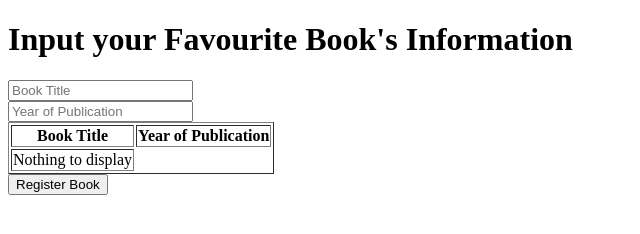
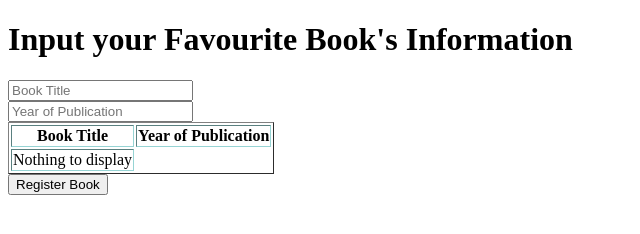
Before and after one commit to Brainmated/ITC-4214-Papadopoulos_Synetos, a plain HTML site: page index.html in a window 1280 px wide. Shown: the whole page, without its empty margins (0-640 px from the left). Drawn offline with nearby package versions, Linux system fonts and the light colour scheme; files that its build step writes are made by us from their sources.

Commit message:
To be changed

```diff
--- a/css/index.css
+++ b/css/index.css
@@ -9,3 +9,6 @@
     top: 0;
     bottom: 0;
 }
+th, td {
+    border-color: #96D4D4;
+  }
```
